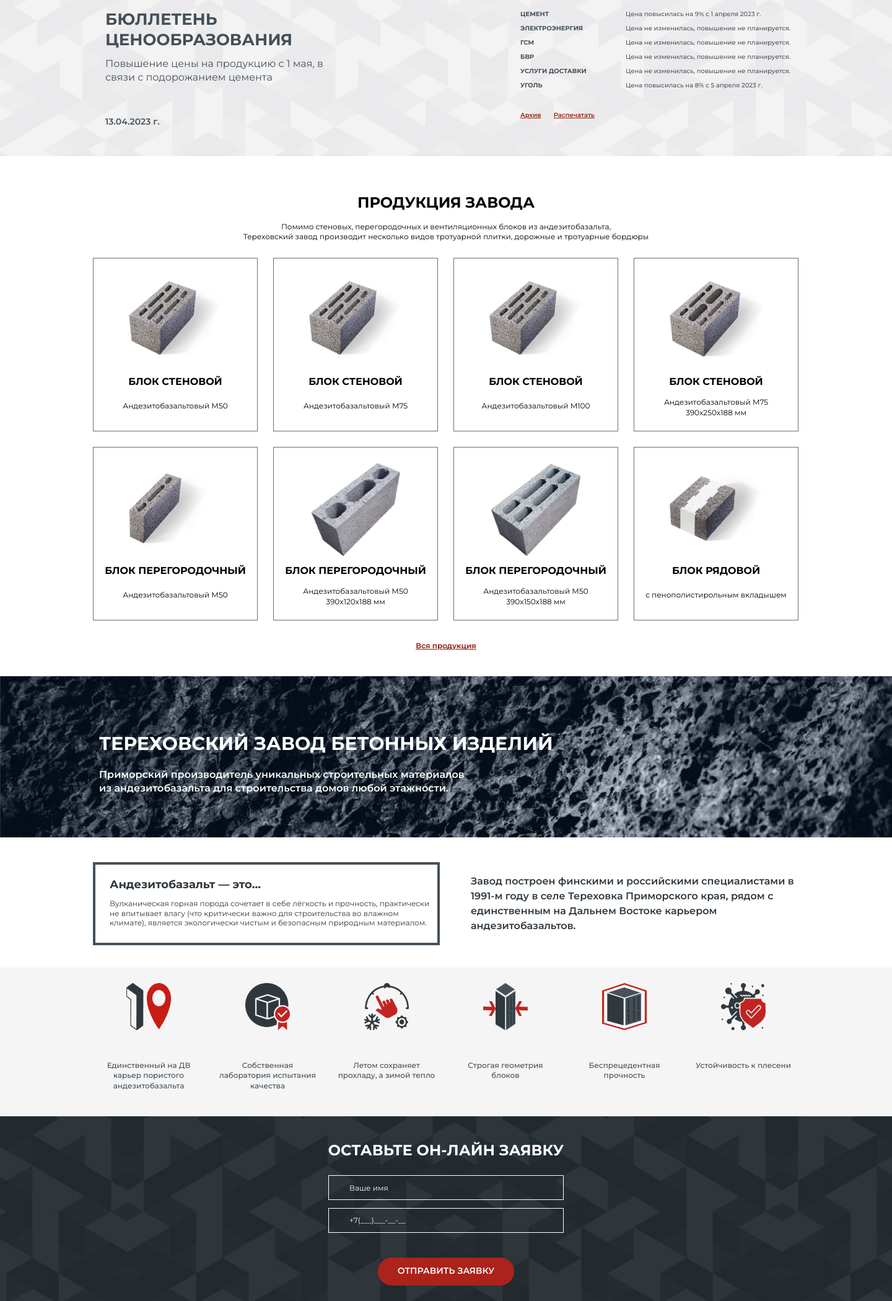
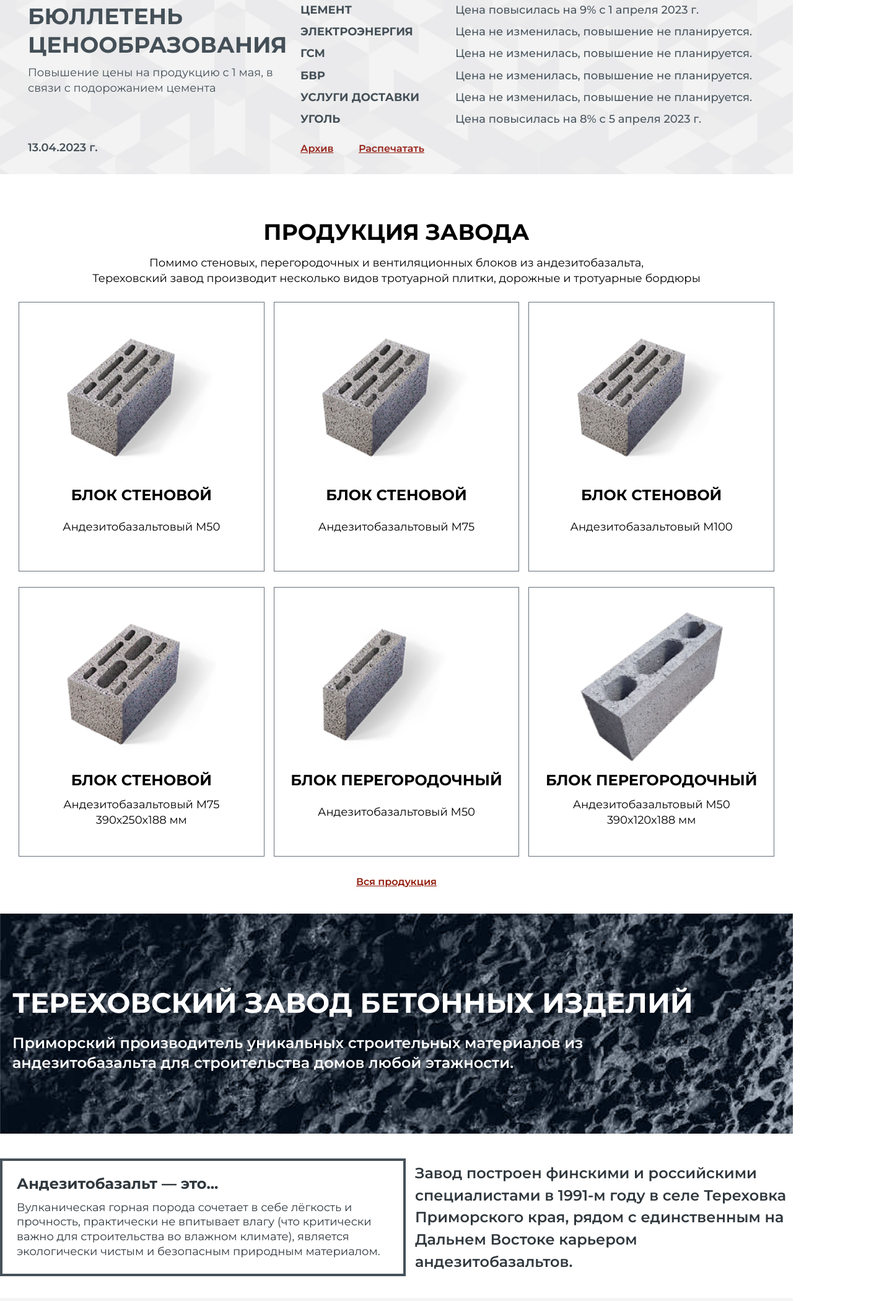
Before and after one commit to DanXside/terekhovka, a website: page src/index.html in a window 1280 px wide. Shown: the part 687-2786 px from the top of the page at 62% size, 1440 px wide, since content can reach past the window. Drawn offline with nearby package versions, Linux system fonts and the light colour scheme; files that its build step writes are made by us from their sources; files whose address does not match are found by name.

Commit message:
1400-adaptation

```diff
--- a/src/sass/basic/media/_main-media.scss
+++ b/src/sass/basic/media/_main-media.scss
@@ -1,52 +1,57 @@
-@media (max-width: 1440px) {
-
-    body {
-        width: 100%;
-    }
+@media (max-width: 1400px) {
 
     .container {
-        width: 1140px;
+        max-width: 1300px;
     }
 
     .promo {
-        max-width: 1440px;
         &__top-header {
-            width: 1140px;
+            max-width: 1300px;
             margin: 0 auto;
             &_title {
                 width: 1000px;
                 h1 {
                     text-align: end;
-                    font-size: 10px;
+                    font-size: 12px;
                 }
             }
             &_lang {
                 width: 60px;
-                font-size: 10px;
+                font-size: 12px;
             }
         }
         &__header {
-            width: 1440px;
+            margin: 0;
             &_wrapper {
-                width: 1140px;
+                max-width: 1300px;
+                height: 60px;
             }
             &_logo {
-                width: 260px;
-                height: 49px;
+                width: 316px;
+                height: 60px;
             }
             &_menu {
-                width: 860px;
-                font-size: 12px;
+                display: flex;
+                flex-wrap: wrap;
+                justify-content: end;
+                align-items: center;
+                width: 640px;
+                height: 60px;
+                font-size: 14px;
+                li {
+                    &:not(:last-child), &:not(:nth-child(5)) {
+                        margin-right: 20px;
+                    }
+                }
             }
         }
     }
 
     .slider {
-        width: 1440px;
-        height: 438px;
+        height: 426px;
         &_item {
-            width: 1440px;
-            height: 438px;
+            width: 1400px;
+            height: 426px;
         }
         &_text {
             &-item {
@@ -59,217 +64,197 @@
         }
     }
     .divide-defense {
-        width: 1440px;
         a {
-            font-size: 10px;
+            font-size: 16px;
             line-height: 100%;
         }
     }
     .bulletin-price {
-        width: 1440px;
-        height: 300px;
+        align-items: start;
+        height: 330px;
         background-size: cover;
-        padding: 59px 130px 33px 170px;
+        padding: 52px 45px 33px 45px;
         &_left-card {
-            width: 400px;
-            height: 200px;
-            &_title {
-                font-size: 26px;
+            max-width: 400px;
+            height: 245px;
+            &_title {
+                font-size: 36px;
             }
             &_subtitle {
                 margin-top: 10px;
-                font-size: 16px;
+                font-size: 18px;
             }
             &_date {
-                margin-top: 50px;
-                font-size: 14px;
+                margin-top: 70px;
+                font-size: 18px;
             }
         }
         &_right-card {
-            width: 470px;
-            height: 200px;
+            width: 750px;
+            height: 245px;
             &_item {
                 &_key {
-                    font-size: 10px;
+                    font-size: 18px;
                 }
                 &_descr {
-                    width: 300px;
-                    font-size: 10px;
+                    width: 500px;
+                    font-size: 18px;
                 }
             }
             &_bottom-links {
-                width: 120px;
-                margin-top: 25px;
+                width: 200px;
+                margin-top: 15px;
                 a {
-                    font-size: 10px;
+                    font-size: 16px;
                 }
             }
         }
     }
 
     .products {
-        width: 1440px;
         min-height: 750px;
         &__title {
-            font-size: 24px;
+            font-size: 36px;
             margin-bottom: 0;
         }
         &__descr {
-            width: 700px;
-            font-size: 12px;
+            width: 1000px;
+            font-size: 18px;
             margin-top: 15px;
         }
         &__wrapper {
-            width: 1140px;
-            grid-template-columns: repeat(4, 266px);
-            grid-auto-rows: 280px;
-            column-gap: 25px;
+            min-width: 1000px;
+            grid-template-columns: repeat(3, minmax(340px, 420px));
+            grid-auto-rows: min-max(350px, 435px);
+            column-gap: 15px;
         }
         &__item {
-            padding: 25px 15px 25px 15px;
-            img {
-                width: 150px;
-                height: 150px;
-            }
-            &_title {
-                font-size: 16px;
-                margin-top: 10px;
-            }
-            &_subtitle {
-                font-size: 12px;
-                width: 240px;
-                margin-top: 15px;
-                margin-bottom: 0;
-            }
+           &:nth-child(n+7) {
+            display: none;
+           }
         }
         &__link {
             margin-top: 30px;
             a {
-                font-size: 12px;
+                font-size: 16px;
             }
         }
     }
 
     .about-product {
         &__banner {
-            width: 1440px;
-            height: 260px;
-            padding: 90px 0 0 20px;
+            height: 355px;
+            padding: 115px 0 0 20px;
             background-size: cover;
             &_title {
-                font-size: 30px;
+                font-size: 45px;
             }
             &_subtitle {
-                width: 600px;
-                font-size: 16px;
+                width: 930px;
+                font-size: 24px;
                 margin-top: 20px;
             }
         }
         &__info {
-            width: 1440px;
-            height: 210px;
+            height: 265px;
             padding: 40px 0 35px 0;
             &_term {
-                width: 560px;
-                height: 134px;
+                width: 655px;
+                height: 190px;
                 padding: 20px 21px 25px 23px;
                 p {
-                    width: 520px;
-                    font-size: 12px;
-                }
-            }
-            &_title {
-                font-size: 18px;
+                    width: 600px;
+                    font-size: 18px;
+                }
+            }
+            &_title {
+                font-size: 24px;
             }
             &_factory {
-                width: 530px;
-                font-size: 16px;
+                width: 610px;
+                font-size: 24px;
             }
         }
         &__advantages {
-            width: 1440px;
             height: 240px;
             margin-top: 0;
             padding: 25px 0 23px 0;
             &_item {
-                width: 180px;
-                height: 190px;
+                width: 190px;
+                height: 170px;
                 img {
-                    width: 40%;
-                    height: 40%;
+                    width: 43%;
+                    height: 39%;
                 }
                 &-descr {
-                    width: 160px;
+                    width: 190px;
                     height: 65px;
-                    font-size: 12px;
+                    font-size: 16px;
                 }
             }
         }
     }
 
     .request {
-        width: 1440px;
-        height: 320px;
+        height: 370px;
         padding: 20px 0 25px 0;
         &__title {
-            font-size: 24px;
-            margin-bottom: 25px;
+            font-size: 36px;
+            margin-bottom: 35px;
         }
         &__form {
-            width: 380px;
+            width: 500px;
             min-height: 180px;
             input {
-                width: 380px;
+                width: 500px;
                 height: 40px;
                 font-size: 12px;
                 &::placeholder {
-                    font-size: 12px;
+                    font-size: 16px;
                 }
             }
             &_phone {
                 margin-top: 50px;
             }
             &_btn {
-                width: 220px;
-                height: 45px;
-                font-size: 14px;
+                width: 282px;
+                height: 67px;
+                font-size: 18px;
             }
         }
     }
 
     .news {
-        width: 1440px;
-        height: 655px;
+        height: 745px;
         padding: 40px 0 35px;
         &__title {
-            font-size: 26px;
+            font-size: 36px;
         }
         &__wrapper {
-            width: 1140px;
+            max-width: 1300px;
             margin-top: 40px;
         }
         &__item {
-            width: 340px;
-            height: 430px;
-            &_title {
-                font-size: 16px;
+            max-width: 400px;
+            max-height: 500px;
+            &_title {
+                font-size: 24px;
             }
             &_descr {
-                font-size: 12px;
+                font-size: 18px;
             }
             &_date {
-                font-size: 12px;
+                font-size: 18px;
             }
         }
         &__link {
             a {
-                font-size: 12px;
+                font-size: 16px;
             }
         }
     }
 
     .footer {
-        width: 1440px;
         height: 420px;
         padding: 42px 0 34px 0;
         background-size: cover;
--- a/src/sass/blocks/main/_about-product.scss
+++ b/src/sass/blocks/main/_about-product.scss
@@ -1,9 +1,10 @@
 .about-product {
     &__banner {
-        width: 1920px;
         height: 355px;
         padding-top: 115px;
         background: url(../img/backgrounds/terekhovskiy-texture.jpg);
+        background-size: cover;
+        background-repeat: no-repeat;
         &_title {
             font-weight: 700;
             font-size: 45px;
@@ -23,7 +24,6 @@
         }
     }
     &__info {
-        width: 1920px;
         height: 280px;
         padding: 60px 100px 50px 100px ;
         &_wrap {
@@ -62,7 +62,6 @@
         }
     }
     &__advantages {
-        width: 1920px;
         height: 320px;
         margin-top: 42px;
         padding: 47px 0 42px 0;
--- a/src/sass/blocks/main/_footer.scss
+++ b/src/sass/blocks/main/_footer.scss
@@ -1,6 +1,5 @@
 .footer {
     position: relative;
-    width: 1920px;
     height: 534px;
     background: url('../img/backgrounds/footer-texture.jpg');
     padding: 62px 164px 69px 100px;
--- a/src/sass/blocks/main/_news.scss
+++ b/src/sass/blocks/main/_news.scss
@@ -1,5 +1,4 @@
 .news {
-    width: 1920px;
     height: 886px;
     padding: 60px 100px 35px;
     &__title {
@@ -13,7 +12,7 @@
         display: flex;
         justify-content: space-between;
         align-items: center;
-        width: 1720px;
+        max-width: 1720px;
         margin-top: 50px;
     }
     &__item {
--- a/src/sass/blocks/main/_products.scss
+++ b/src/sass/blocks/main/_products.scss
@@ -1,5 +1,4 @@
 .products {
-    width: 1920px;
     min-height: 1250px;
     padding: 40px 30px 40px 30px;
     &__title {
@@ -20,11 +19,11 @@
     }
     &__wrapper {
         display: grid;
-        grid-template-columns: repeat(4, 420px);
-        grid-auto-rows: 435px;
+        grid-template-columns: repeat(4, minmax(340px, 420px));
+        grid-auto-rows: minmax(350px, 435px);
         column-gap: 13px;
         row-gap: 25px;
-        width: 1720px;
+        min-width: 1300px;
         margin: 0 auto;
         margin-top: 25px;
     }
--- a/src/sass/blocks/main/_promo.scss
+++ b/src/sass/blocks/main/_promo.scss
@@ -1,11 +1,10 @@
 .promo {
-    width: 1920px;
     background-color: $main-color;
     &__top-header {
         display: flex;
         justify-content: space-between;
         align-items: center;
-        width: 1614px;
+        max-width: 1614px;
         height: 33px;
         margin-left: 106px;
         &_title {
@@ -33,14 +32,13 @@
         }
     }
     &__header {
-        width: 1920px;
         background-color: #FFFFFF;
         padding: 33px 0 34px 0;
         &_wrapper {
             display: flex;
             justify-content: space-between;
             align-items: center;
-            width: 1720px;
+            max-width: 1720px;
             margin: 0 auto;
         }
         &_logo {
@@ -80,7 +78,6 @@
 }
 
 .slider {
-    width: 1920px;
     height: 700px;
     background-color: none;
     visibility: hidden;
@@ -116,7 +113,6 @@
     display: flex;
     justify-content: center;
     align-items: center;
-    width: 1920px;
     height: 52px;
     background-color: $main-color;
     a {
@@ -137,7 +133,6 @@
     display: flex;
     justify-content: space-between;
     align-items: center;
-    width: 1920px;
     height: 350px;
     background: url('../img/backgrounds/bright-texture.jpg');
     padding: 59px 71px 33px 151px;
--- a/src/sass/blocks/main/_request_form.scss
+++ b/src/sass/blocks/main/_request_form.scss
@@ -1,5 +1,4 @@
 .request {
-    width: 1920px;
     height: 413px;
     background: url('../img/backgrounds/dark-texture.jpg');
     padding: 33px 0 43px 0;
--- a/src/sass/style.scss
+++ b/src/sass/style.scss
@@ -10,12 +10,11 @@
 }
 
 body {
-width: 1920px;
 margin: 0;
 }
 
 .container {
-    width: 1720px;
+    max-width: 1720px;
     margin: 0 auto;
 }
 
```
Also changed, not shown: dist/css/style.min.css.
